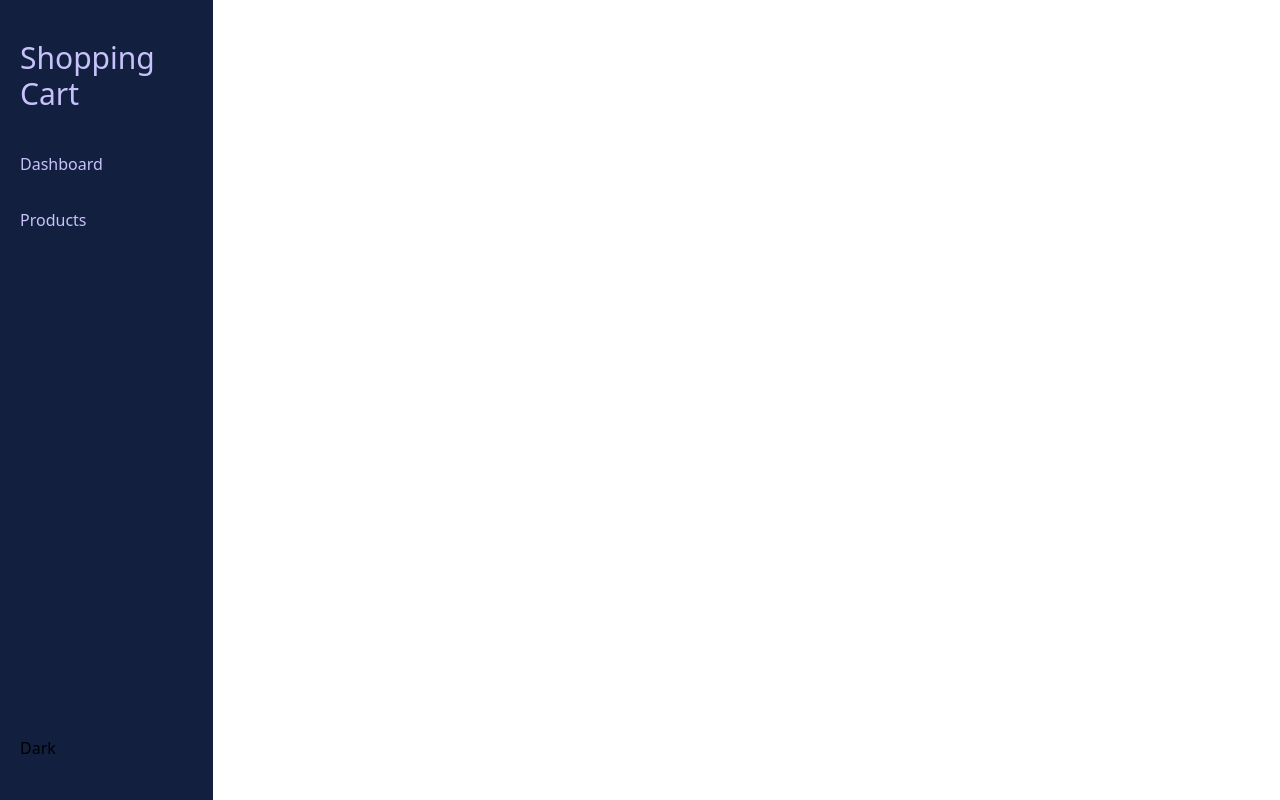
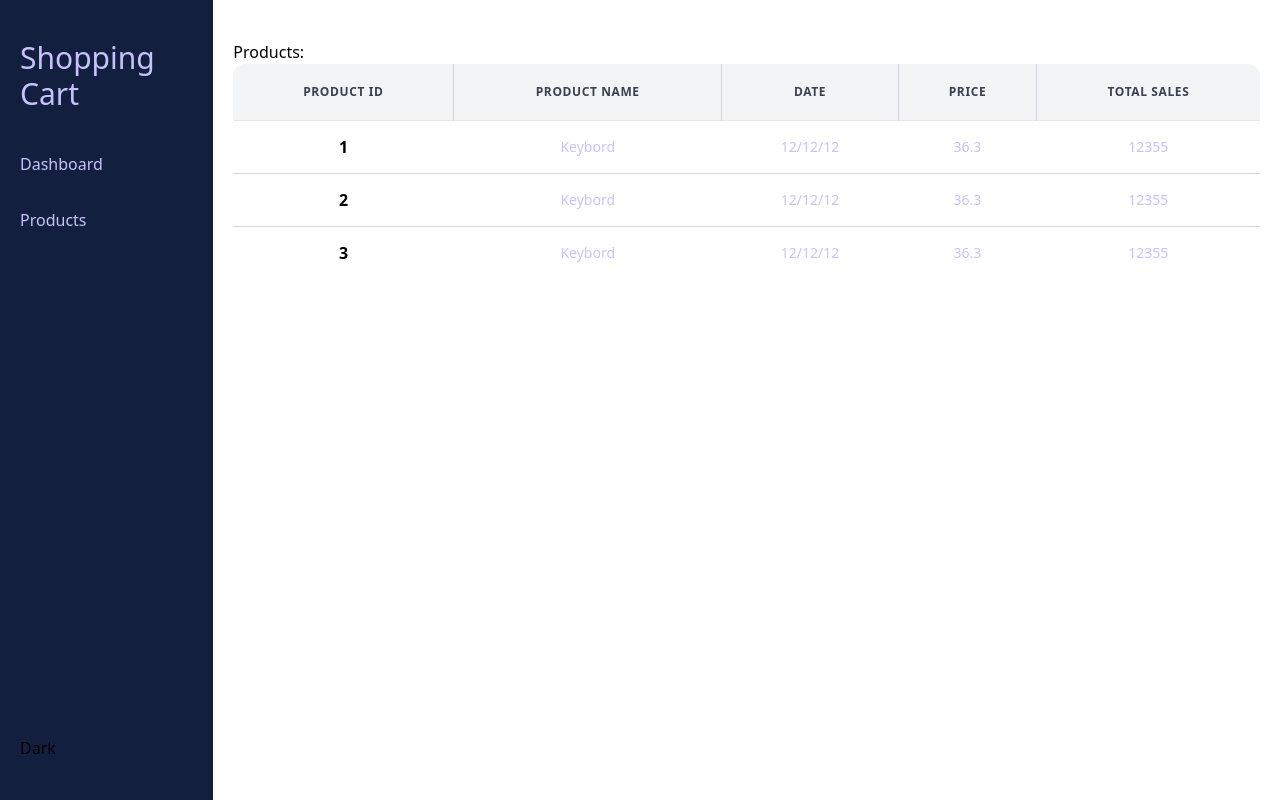
Before and after one commit to oussamalkd/shopping-cart-app, a Vue app: page /products in a window 1280 px wide. Built offline with nearby package versions, Linux system fonts and the light colour scheme.

Commit message:
feat: setup table

```diff
--- /dev/null
+++ b/src/assets/css/components/products/list.css
@@ -0,0 +1,32 @@
+.table {
+  @apply min-w-full table-fixed rounded-xl border-collapse overflow-hidden;
+
+  thead {
+    @apply border-b  text-content uppercase bg-gray-100 rounded-xl;
+    tr {
+      th {
+        @apply tracking-wider uppercase font-semibold text-gray-700 text-xs text-center px-4 py-5 border-r border-gray-300;
+        &:first-child {
+          @apply sticky right-0 z-20;
+        }
+        &:last-child {
+          @apply border-r-0;
+        }
+      }
+    }
+  }
+
+  tbody {
+    @apply bg-white divide-gray-300 divide-y;
+    tr {
+      @apply duration-300 transition-colors;
+
+      td {
+        @apply text-sm p-4 whitespace-nowrap font-light text-center text-secondary;
+        &:first-child {
+          @apply sticky bg-white z-10 right-0;
+        }
+      }
+    }
+  }
+}
--- /dev/null
+++ b/src/components/Products/List.vue
@@ -0,0 +1,42 @@
+<script lang="ts" setup></script>
+
+<template>
+  <table class="table">
+    <thead class="">
+      <tr>
+        <th>Product ID</th>
+        <th>Product Name</th>
+        <th>Date</th>
+        <th>Price</th>
+        <th>Total Sales</th>
+      </tr>
+    </thead>
+    <tbody class="">
+      <tr>
+        <th>1</th>
+        <td>Keybord</td>
+        <td>12/12/12</td>
+        <td>36.3</td>
+        <td>12355</td>
+      </tr>
+      <tr>
+        <th>2</th>
+        <td>Keybord</td>
+        <td>12/12/12</td>
+        <td>36.3</td>
+        <td>12355</td>
+      </tr>
+      <tr>
+        <th>3</th>
+        <td>Keybord</td>
+        <td>12/12/12</td>
+        <td>36.3</td>
+        <td>12355</td>
+      </tr>
+    </tbody>
+  </table>
+</template>
+
+<style scoped>
+@import '../../assets/css/components/products/list.css';
+</style>
--- a/src/components/layouts/SideBar.vue
+++ b/src/components/layouts/SideBar.vue
@@ -8,10 +8,10 @@
     <div class="side-bar-menu">
       <ul>
         <li>
-          <a href="">Dashboard</a>
+          <RouterLink to="/">Dashboard</RouterLink>
         </li>
         <li>
-          <a href="">Products</a>
+          <RouterLink to="products">Products</RouterLink>
         </li>
       </ul>
     </div>
--- a/src/router/index.js
+++ b/src/router/index.js
@@ -1,5 +1,6 @@
 import { createRouter, createWebHistory } from 'vue-router'
 import HomeView from '../views/HomeView.vue'
+import ProductsView from '@/views/ProductsView.vue'
 
 const router = createRouter({
   history: createWebHistory(import.meta.env.BASE_URL),
@@ -9,6 +10,11 @@ const router = createRouter({
       name: 'home',
       component: HomeView,
     },
+    {
+      path: '/products',
+      name: 'products',
+      component: ProductsView,
+    },
   ],
 })
 
--- /dev/null
+++ b/src/views/ProductsView.vue
@@ -0,0 +1,12 @@
+<script setup>
+import ProductsList from '../components/Products/List.vue'
+</script>
+
+<template>
+  <h1>Products:</h1>
+  <div class="products-container overflow-x-auto">
+    <ProductsList />
+  </div>
+</template>
+
+<style lang="css" scoped></style>
```
